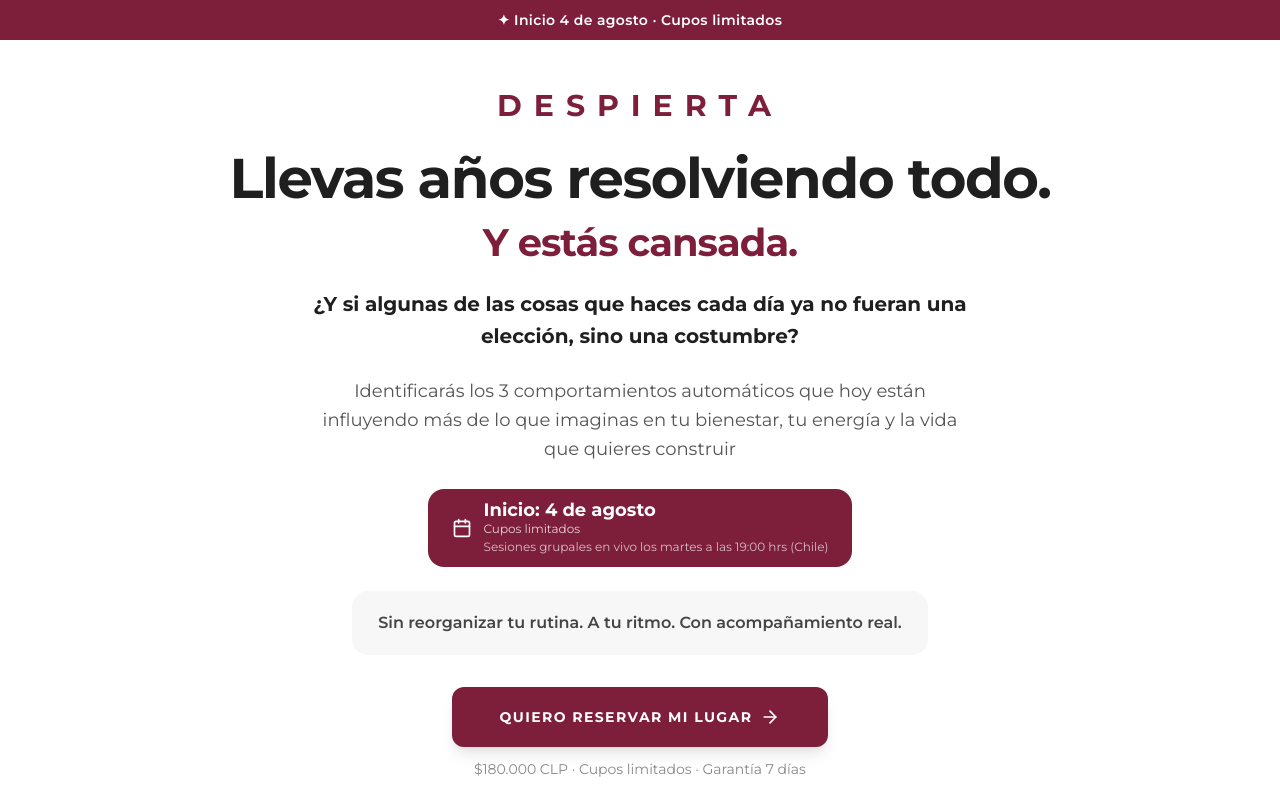
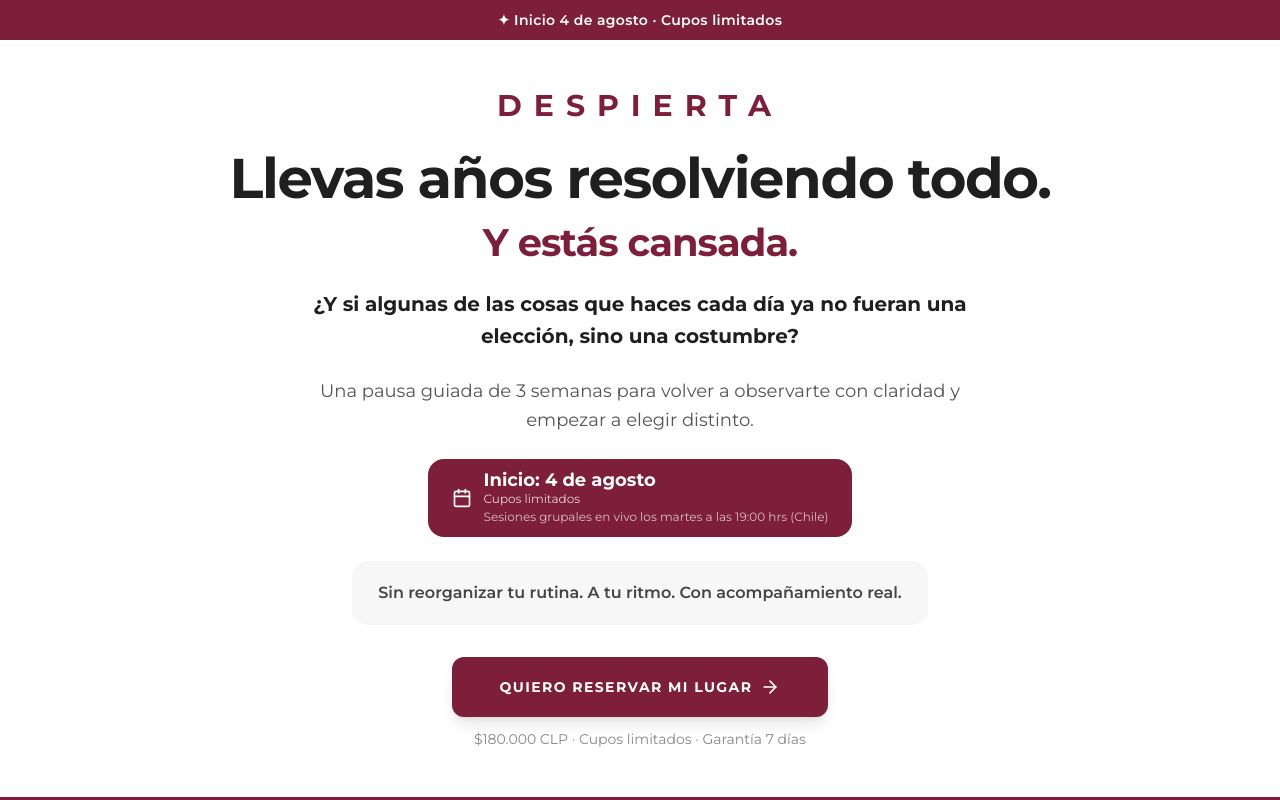
Before and after one commit to cursossolange/despierta-72h, a React (Vite) app: page / in a window 1280 px wide. Shown: the top 800 px of the page. Built offline with nearby package versions, Linux system fonts and the light colour scheme.

Commit message:
Update LandingPage.tsx

```diff
--- a/src/components/LandingPage.tsx
+++ b/src/components/LandingPage.tsx
@@ -77,7 +77,7 @@ export default function LandingPage({ onPurchase }: LandingPageProps) {
             className="text-base md:text-lg leading-relaxed mb-6 max-w-2xl mx-auto"
             style={{ color: '#555' }}
           >
-            Identificarás los 3 comportamientos automáticos que hoy están influyendo más de lo que imaginas en tu bienestar, tu energía y la vida que quieres construir
+            Una pausa guiada de 3 semanas para volver a observarte con claridad y empezar a elegir distinto.
           </motion.p>
           {/* URGENCIA */}
           <motion.div
@@ -258,7 +258,7 @@ export default function LandingPage({ onPurchase }: LandingPageProps) {
               { title: "Comunidad privada de acompañamiento", benefit: "Para compartir el proceso con otras mujeres que están recorriendo el mismo camino.", extra: "" },
               { title: "Grabaciones de todas las sesiones", benefit: "Para avanzar a tu ritmo y revisar el contenido cuando lo necesites.", extra: "" },
               { title: "Mapa de Automatismos e Impactos", benefit: "Para visualizar con claridad aquello que hoy está influyendo en tu vida cotidiana.", extra: "" },
-              { title: "Identificación de tus 3 comportamientos automáticos prioritarios", benefit: "Para terminar el proceso sabiendo exactamente dónde vale la pena enfocar tu energía primero.", extra: "" },
+              { title: "Una mirada clara sobre dónde enfocar tu energía primero", benefit: "Para terminar el proceso sabiendo exactamente qué priorizar y qué dejar ir.", extra: "" },
             ].map((item, i) => (
               <div key={i} className="flex items-start gap-4 rounded-xl px-4 py-4 border border-slate-100">
                 <span className="text-[#7D1F3B] font-black shrink-0 mt-0.5">✦</span>
```
